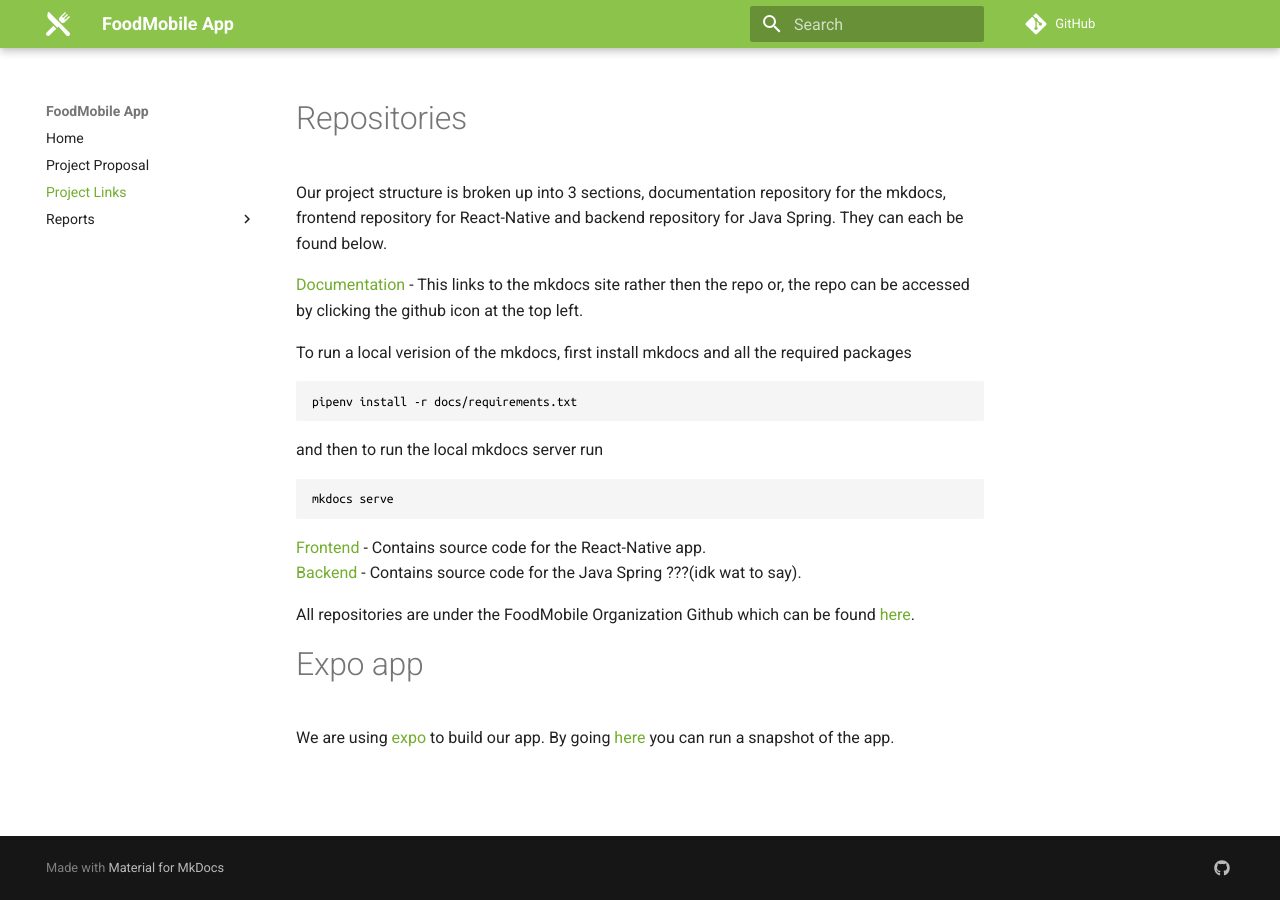
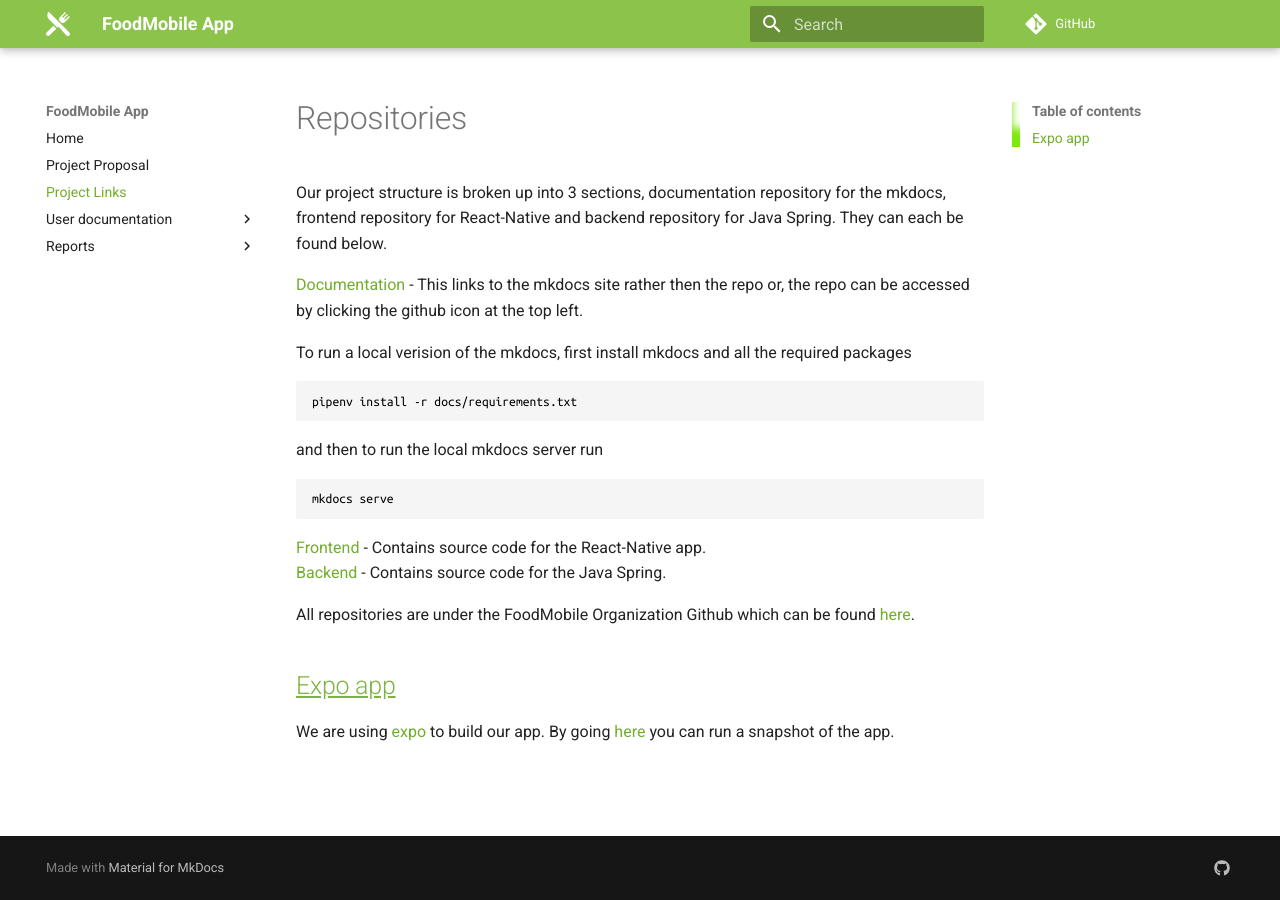
Before and after one commit to FoodMobile/Docs, an MkDocs documentation site: the page built from docs/repos.md, in a window 1280 px wide. Built offline with MkDocs 1.6.1 and Material for MkDocs 9.7.7, drawn with Linux system fonts in a browser that asks for light colours; comment, search, counter and statistics services are not loaded.

Commit message:
added user doc

````diff
--- a/docs/repos.md
+++ b/docs/repos.md
@@ -13,10 +13,10 @@ and then to run the local mkdocs server run
 mkdocs serve
 ```
 [Frontend](https://github.com/FoodMobile/frontend)  - Contains source code for the React-Native app.
-[Backend](https://github.com/FoodMobile/backend) - Contains source code for the Java Spring ???(idk wat to say).
+[Backend](https://github.com/FoodMobile/backend) - Contains source code for the Java Spring.
 
 All repositories are under the FoodMobile Organization Github which can be found [here](https://github.com/FoodMobile).
 
-# Expo app
+## Expo app
 
 We are using [expo](https://expo.io/features) to build our app. By going [here](https://expo.io/@namenai/foodmobile) you can run a snapshot of the app.
--- a/mkdocs.yml
+++ b/mkdocs.yml
@@ -5,10 +5,10 @@ nav:
     - Home: index.md
     - Project Proposal: project_proposal.md
     - Project Links: repos.md
+    - User documentation:
+        - Overview: user_docs/overview.md
     - Reports:
         - Combined Report: reports/mega_report.md
-        - 2/06/2020: reports/2-6-2020.md
-        - 2/20/2020: reports/2-20-2020.md
     # - Rest:
     #     - API: rest_api.md
     #     - Interface: rest_interface.md
````
Also changed, not shown: docs/user_docs/overview.md (added).
